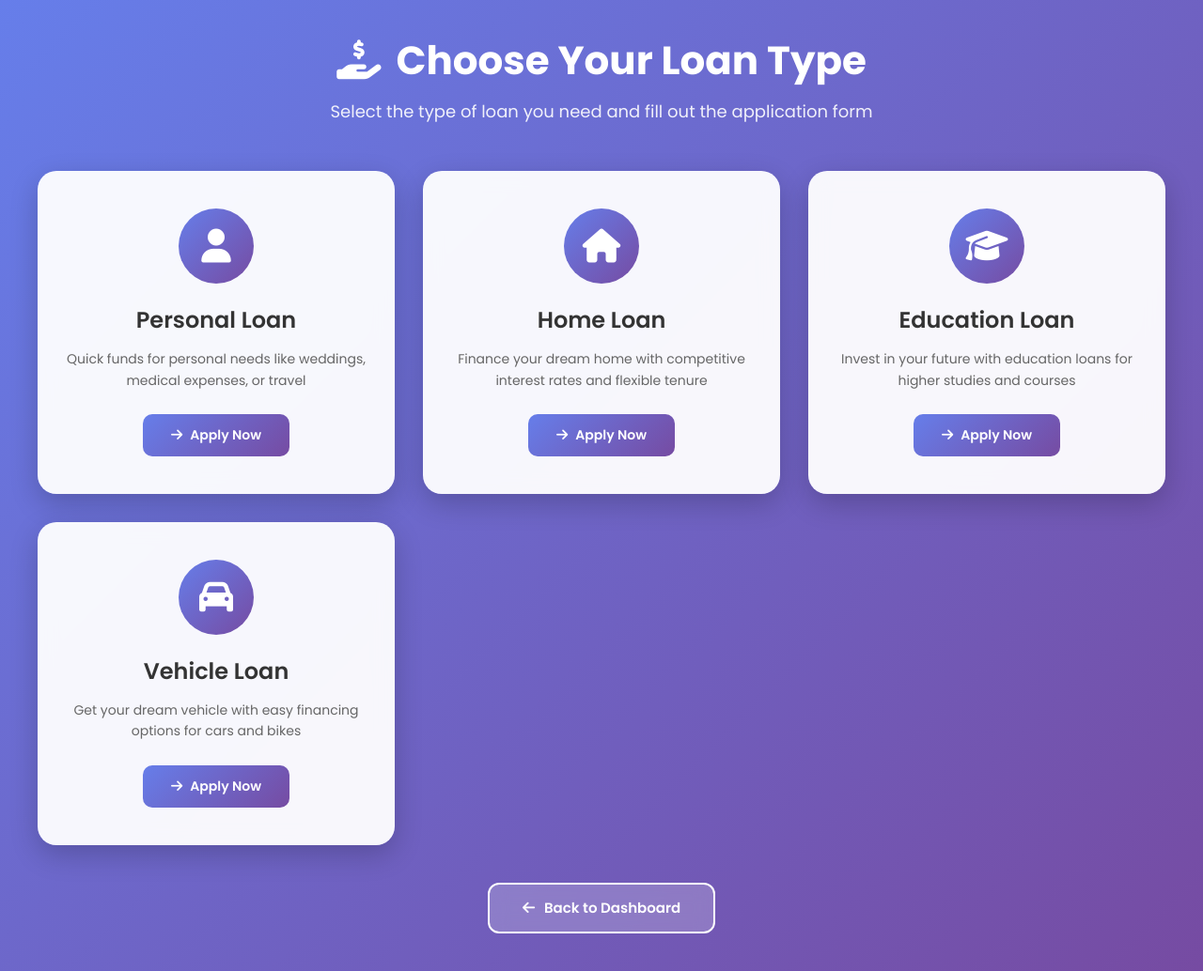
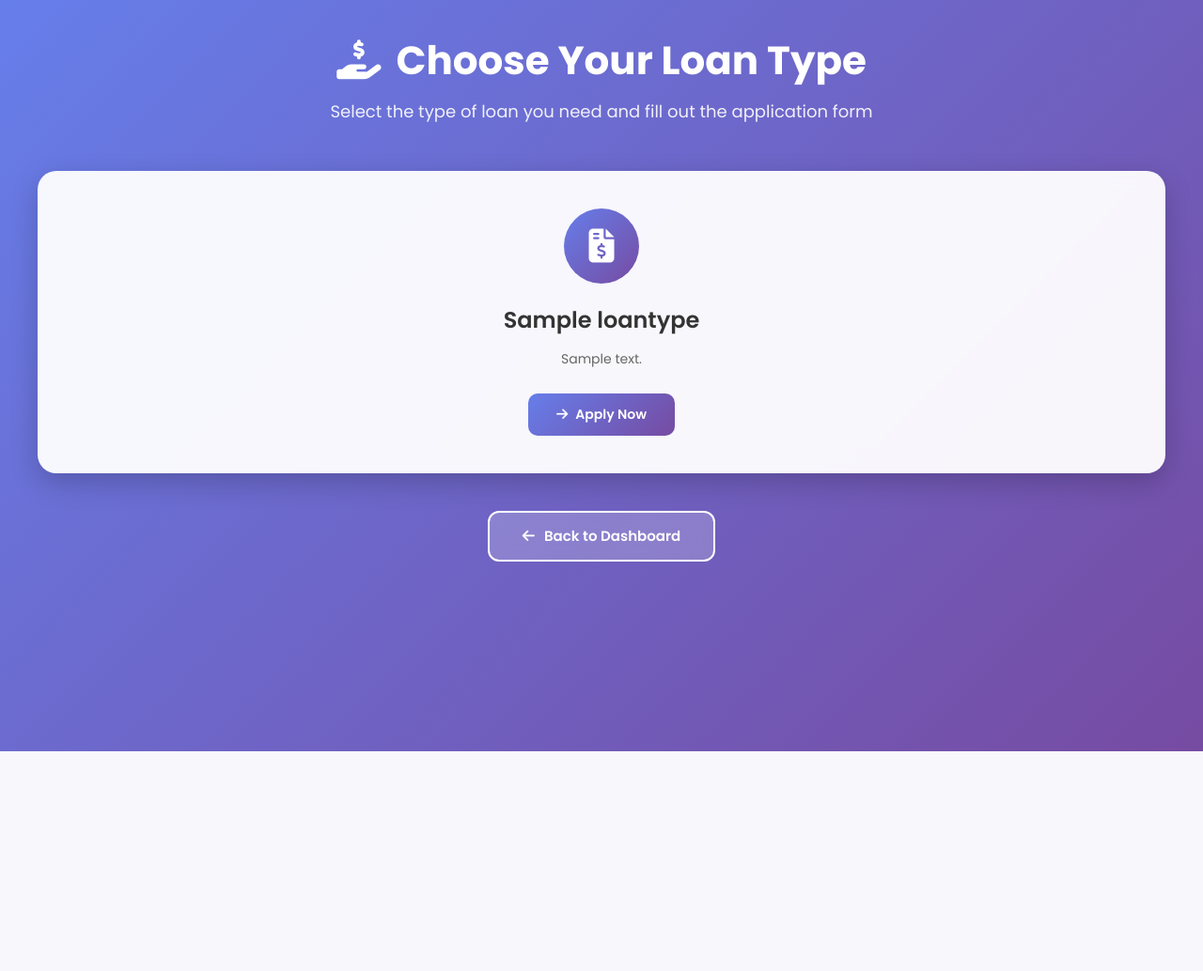
Before and after one commit to unaisaparvin44/LoanMate, a Django app: page /loans/apply/ in a window 1280 px wide. Shown: the whole page at 94% size. After the commit the page ends 800 px from the top, so only its background shows below. Run offline with Django 4.2, Linux system fonts and the light colour scheme; a user stored in the database is signed in; tables that the repository leaves empty hold one stand-in row (values such as "Sample post"); parts of the project's set-up code (start-up, migrations or seed data) failed here and were passed over.

Commit message:
fix(templates): fix Django template tag rendering in loan selection page

```diff
--- a/templates/loans/apply_select.html
+++ b/templates/loans/apply_select.html
@@ -217,55 +217,66 @@
             <p>Select the type of loan you need and fill out the application form</p>
         </div>
 
-        <!-- Loan Types Grid -->
+        <!-- Loan Types Grid — dynamically populated from database -->
         <div class="loan-types-grid">
-            <!-- Personal Loan -->
+            {% for loan in loan_types %}
+
+            {% if loan.name == "Personal Loan" %}
             <a href="{% url 'loans:apply_personal_loan' %}" class="loan-card">
-                <div class="loan-icon">
-                    <i class="fas fa-user"></i>
-                </div>
-                <h3>Personal Loan</h3>
-                <p>Quick funds for personal needs like weddings, medical expenses, or travel</p>
-                <span class="apply-btn">
-                    <i class="fas fa-arrow-right me-2"></i>Apply Now
-                </span>
+                <div class="loan-icon"><i class="fas fa-user"></i></div>
+                <h3>{{ loan.name }}</h3>
+                <p>{{ loan.description|default:"Quick funds for personal needs like weddings, medical expenses, or travel" }}</p>
+                <span class="apply-btn"><i class="fas fa-arrow-right me-2"></i>Apply Now</span>
             </a>
 
-            <!-- Home Loan -->
+            {% elif loan.name == "Home Loan" %}
             <a href="{% url 'loans:apply_home_loan' %}" class="loan-card">
-                <div class="loan-icon">
-                    <i class="fas fa-home"></i>
-                </div>
-                <h3>Home Loan</h3>
-                <p>Finance your dream home with competitive interest rates and flexible tenure</p>
-                <span class="apply-btn">
-                    <i class="fas fa-arrow-right me-2"></i>Apply Now
-                </span>
+                <div class="loan-icon"><i class="fas fa-home"></i></div>
+                <h3>{{ loan.name }}</h3>
+                <p>{{ loan.description|default:"Finance your dream home with competitive interest rates and flexible tenure" }}</p>
+                <span class="apply-btn"><i class="fas fa-arrow-right me-2"></i>Apply Now</span>
             </a>
 
-            <!-- Education Loan -->
+            {% elif loan.name == "Education Loan" %}
             <a href="{% url 'loans:apply_education_loan' %}" class="loan-card">
-                <div class="loan-icon">
-                    <i class="fas fa-graduation-cap"></i>
-                </div>
-                <h3>Education Loan</h3>
-                <p>Invest in your future with education loans for higher studies and courses</p>
-                <span class="apply-btn">
-                    <i class="fas fa-arrow-right me-2"></i>Apply Now
-                </span>
+                <div class="loan-icon"><i class="fas fa-graduation-cap"></i></div>
+                <h3>{{ loan.name }}</h3>
+                <p>{{ loan.description|default:"Invest in your future with education loans for higher studies and courses" }}</p>
+                <span class="apply-btn"><i class="fas fa-arrow-right me-2"></i>Apply Now</span>
             </a>
 
-            <!-- Vehicle Loan -->
+            {% elif loan.name == "Vehicle Loan" %}
             <a href="{% url 'loans:apply_vehicle_loan' %}" class="loan-card">
-                <div class="loan-icon">
-                    <i class="fas fa-car"></i>
-                </div>
-                <h3>Vehicle Loan</h3>
-                <p>Get your dream vehicle with easy financing options for cars and bikes</p>
-                <span class="apply-btn">
-                    <i class="fas fa-arrow-right me-2"></i>Apply Now
-                </span>
+                <div class="loan-icon"><i class="fas fa-car"></i></div>
+                <h3>{{ loan.name }}</h3>
+                <p>{{ loan.description|default:"Get your dream vehicle with easy financing options for cars and bikes" }}</p>
+                <span class="apply-btn"><i class="fas fa-arrow-right me-2"></i>Apply Now</span>
             </a>
+
+            {% elif loan.name == "Agriculture" %}
+            <a href="{% url 'loans:apply_agriculture_loan' %}" class="loan-card">
+                <div class="loan-icon"><i class="fas fa-tractor"></i></div>
+                <h3>{{ loan.name }}</h3>
+                <p>{{ loan.description|default:"Finance your agricultural needs with affordable farm loans." }}</p>
+                <span class="apply-btn"><i class="fas fa-arrow-right me-2"></i>Apply Now</span>
+            </a>
+
+            {% else %}
+            <a href="/user/dashboard/" class="loan-card">
+                <div class="loan-icon"><i class="fas fa-file-invoice-dollar"></i></div>
+                <h3>{{ loan.name }}</h3>
+                <p>{{ loan.description|default:"Apply for this loan type through our team." }}</p>
+                <span class="apply-btn"><i class="fas fa-arrow-right me-2"></i>Apply Now</span>
+            </a>
+            {% endif %}
+
+            {% empty %}
+            <div class="loan-card" style="cursor: default; grid-column: 1 / -1; text-align: center;">
+                <div class="loan-icon"><i class="fas fa-exclamation-circle"></i></div>
+                <h3>No Loan Types Available</h3>
+                <p>There are currently no active loan types. Please check back later.</p>
+            </div>
+            {% endfor %}
         </div>
 
         <!-- Back Button -->
```
